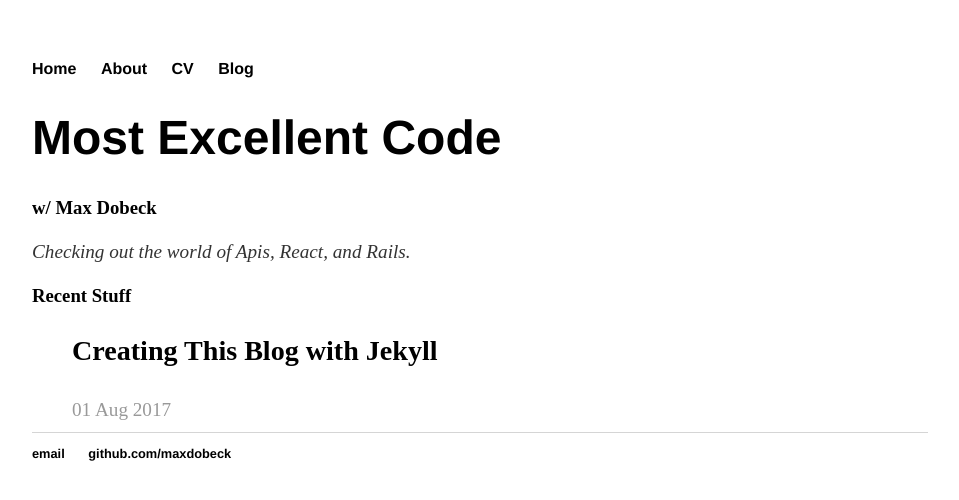
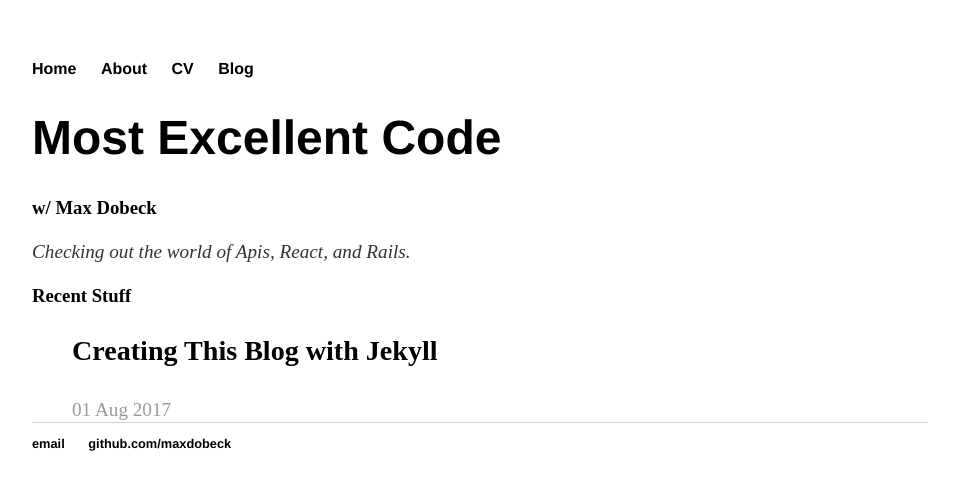
Before and after one commit to maxdobeck/maxdobeck.github.io, a Jekyll site: the page built from index.html, in a window 1280 px wide. Shown: the top 500 px of the page, without its empty margins (160-1119 px from the left). Built offline with Jekyll 4.4.1, drawn with Linux system fonts in a browser that asks for light colours.

Commit message:
Changed padding back and now I'm on the margin.

```diff
--- a/css/main.css
+++ b/css/main.css
@@ -40,7 +40,7 @@ footer {
     font-size: .8em;
 }
 ul.posts {
-    margin: 20px auto 10px;
+    margin: 0px;
     font-size: 1.5em;
 }
 ul.posts li {
@@ -49,10 +49,8 @@ ul.posts li {
 a.postTitle h1.postTitle {
   text-decoration: none;
   color: black;
-  padding: 0px;
 }
 .postDate {
     color: #999;
     font-size: 80%;
-    padding: 0px;
 }
```
